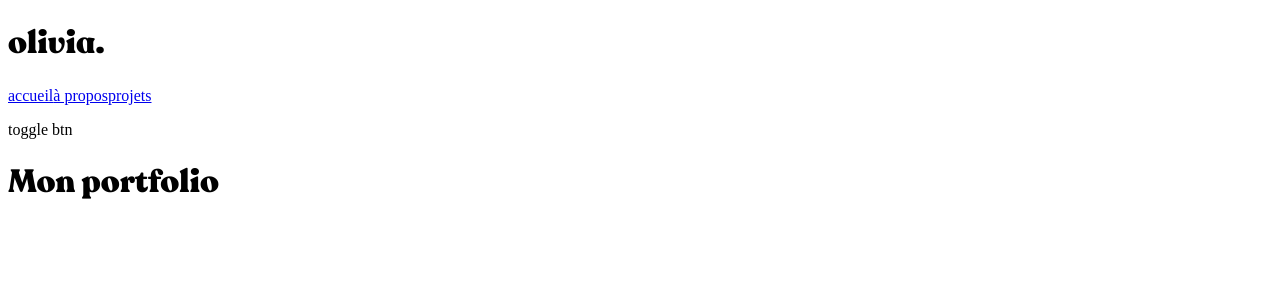
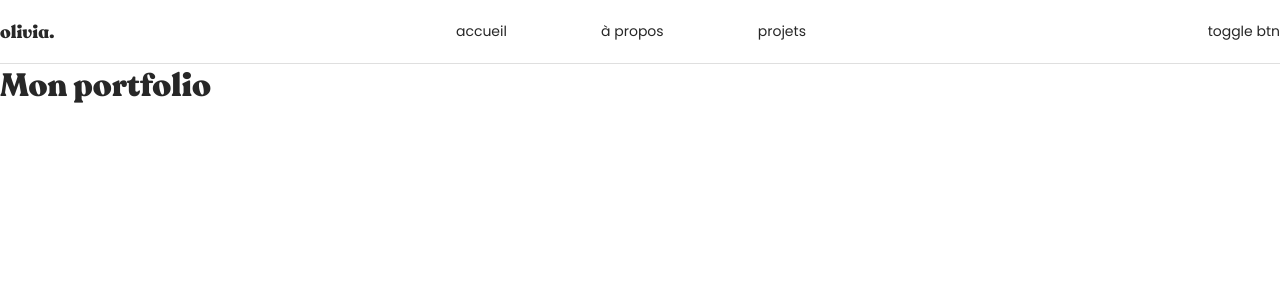
Before and after one commit to Lxvia/portfolio, a React (Create React App) app: page / in a window 1280 px wide. Shown: the top 300 px of the page. Built offline with nearby package versions, Linux system fonts and the light colour scheme.

Commit message:
add navbar

```diff
--- a/src/components/Navbar.js
+++ b/src/components/Navbar.js
@@ -3,12 +3,12 @@ import { NavLink } from 'react-router-dom';
 
 const Navbar = () => {
     return (
-        <div>
+        <div className='navbar'>
             <h1>olivia.</h1>
             <div className='navlinks'>
-                <NavLink to="/">accueil</NavLink>
-                <NavLink to="/about">à propos</NavLink>
-                <NavLink to="/projects">projets</NavLink>
+                <NavLink className="navlink" to="/">accueil</NavLink>
+                <NavLink className="navlink" to="/about">à propos</NavLink>
+                <NavLink className="navlink" to="/projects">projets</NavLink>
             </div>
             <p>toggle btn</p>
         </div>
--- a/src/styles/_settings.scss
+++ b/src/styles/_settings.scss
@@ -3,8 +3,36 @@
     src: url(../assets/fonts/RecoletaAlt-Black.ttf);
 }
 
+@font-face {
+    font-family: "Poppins";
+    src: url(../assets/fonts/Poppins-Regular.ttf);
+}
+
 $title-font: "Recoleta Alt Black";
+$font: "Poppins";
 
-h1 {
-    font-family: $title-font;
+$black: #272727;
+
+@mixin rowCenterSpaceB {
+    display: flex;
+    flex-direction: row;
+    justify-content: space-between;
+    align-items: center;
 }
+
+* {
+    padding: 0;
+    margin: 0;
+    box-sizing: border-box;
+
+    h1 {
+        font-family: $title-font;
+        color: $black;
+    }
+
+    p {
+        font-family: $font;
+        font-size: 14px;
+        color: $black;
+    }
+}
--- a/src/styles/components/_navbar.scss
+++ b/src/styles/components/_navbar.scss
@@ -0,0 +1,25 @@
+.navbar {
+    @include rowCenterSpaceB;
+    height: 4em;
+    border-bottom: solid 1px rgba(0, 0, 0, 0.124);
+
+    h1 {
+        font-size: 18px;
+    }
+
+    .navlinks {
+        @include rowCenterSpaceB;
+        width: 25em;
+        font-family: $font;
+        font-size: 14px;
+
+        .navlink {
+            text-decoration: none;
+            color: $black;
+
+            &:hover {
+                text-decoration: underline;
+            }
+        }
+    }
+}
```
Also changed, not shown: src/assets/fonts/Poppins-Regular.ttf (added).
